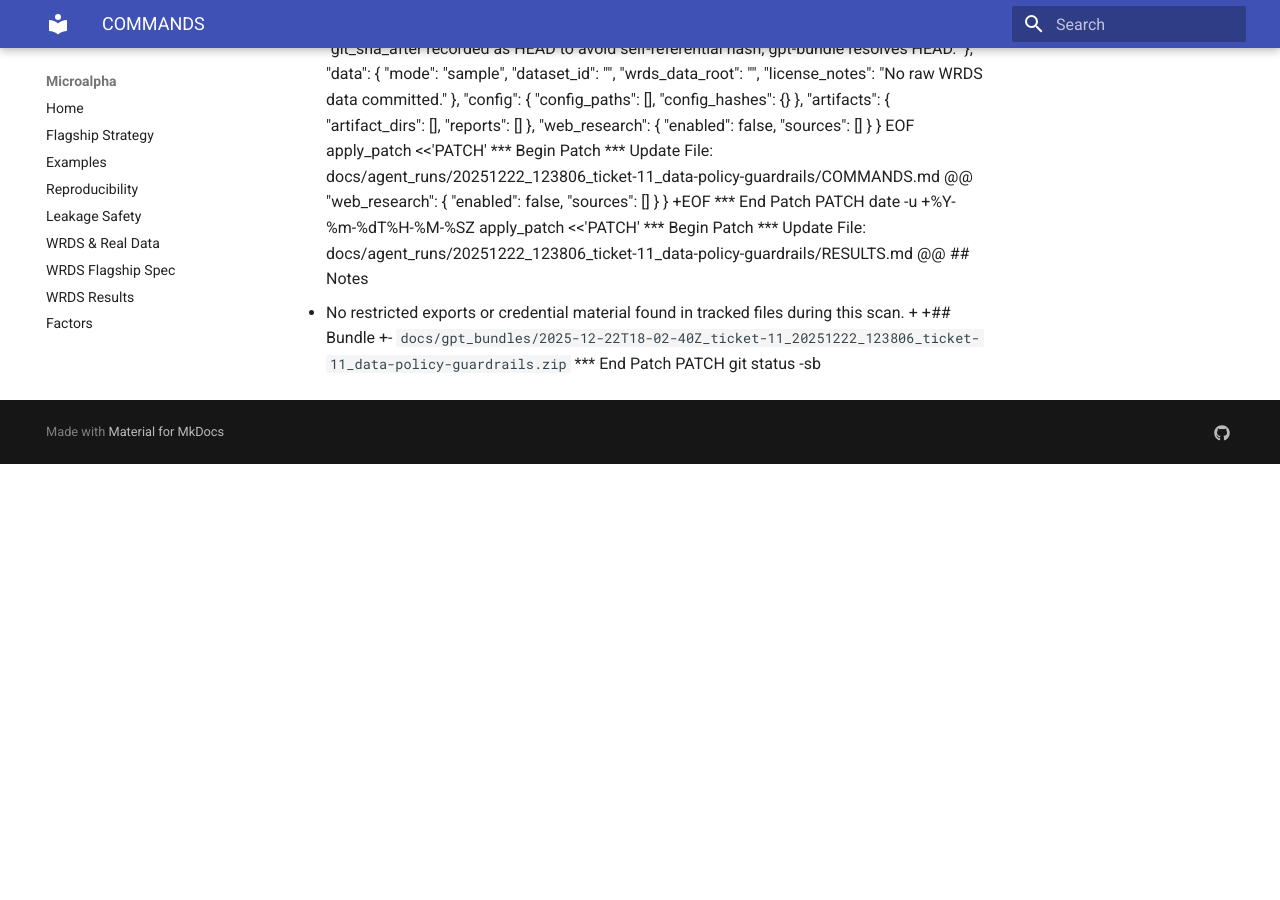
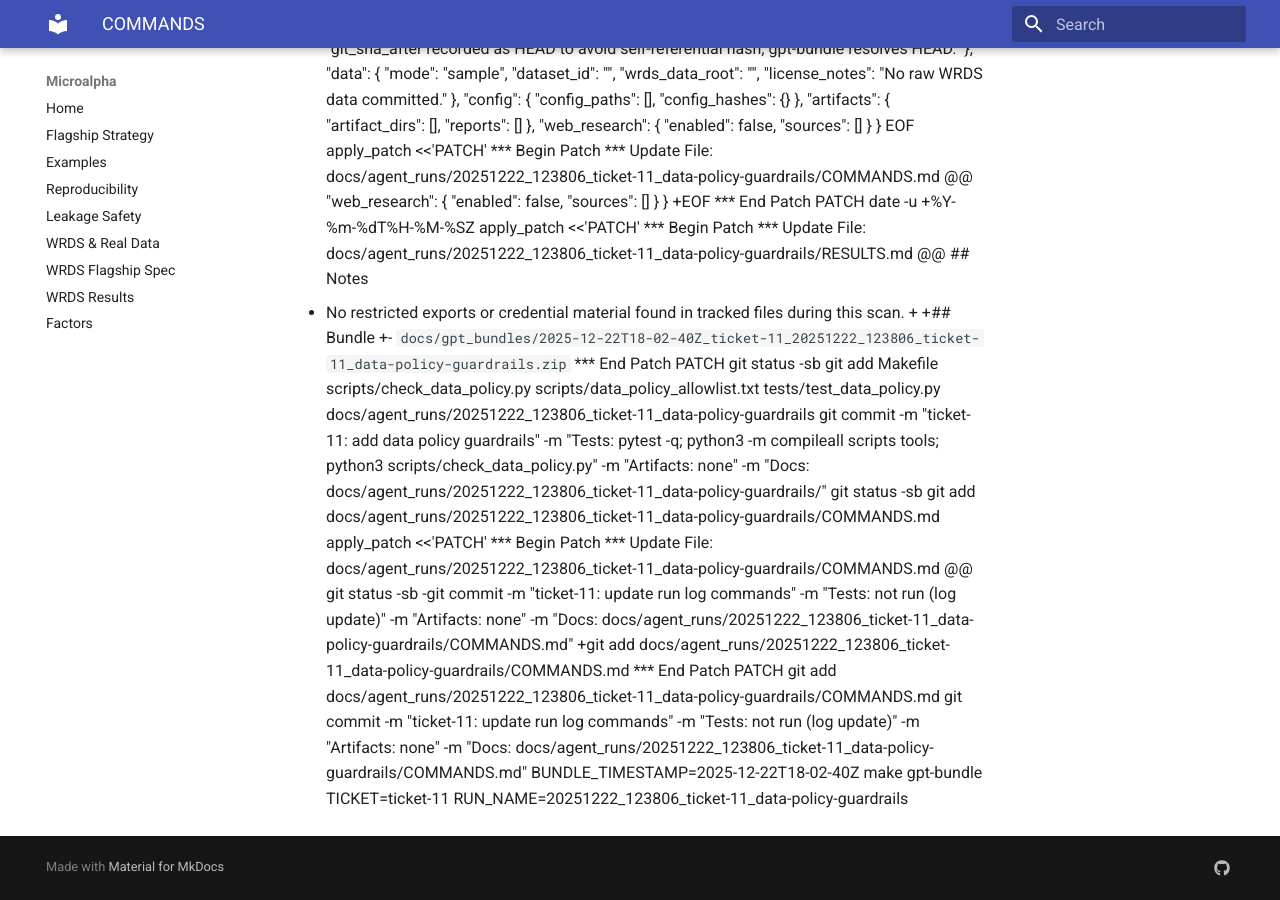
Before and after one commit to MateoBodon/microalpha, an MkDocs documentation site: the page built from docs/agent_runs/20251222_123806_ticket-11_data-policy-guardrails/COMMANDS.md, in a window 1280 px wide and 900 px high, scrolled down 8775 px. Built offline with MkDocs 1.6.1 and Material for MkDocs 9.7.7, drawn with Linux system fonts in a browser that asks for light colours; before the commit the page ends 9239 px from its top, so only the background shows below that.

Commit message:
ticket-11: update run log commands
Tests: not run (log update)

Artifacts: none

Docs: docs/agent_runs/20251222_123806_ticket-11_data-policy-guardrails/COMMANDS.md

```diff
--- a/docs/agent_runs/20251222_123806_ticket-11_data-policy-guardrails/COMMANDS.md
+++ b/docs/agent_runs/20251222_123806_ticket-11_data-policy-guardrails/COMMANDS.md
@@ -569,3 +569,19 @@ apply_patch <<'PATCH'
 *** End Patch
 PATCH
 git status -sb
+git add Makefile scripts/check_data_policy.py scripts/data_policy_allowlist.txt tests/test_data_policy.py docs/agent_runs/20251222_123806_ticket-11_data-policy-guardrails
+git commit -m "ticket-11: add data policy guardrails" -m "Tests: pytest -q; python3 -m compileall scripts tools; python3 scripts/check_data_policy.py" -m "Artifacts: none" -m "Docs: docs/agent_runs/20251222_123806_ticket-11_data-policy-guardrails/"
+git status -sb
+git add docs/agent_runs/20251222_123806_ticket-11_data-policy-guardrails/COMMANDS.md
+apply_patch <<'PATCH'
+*** Begin Patch
+*** Update File: docs/agent_runs/20251222_123806_ticket-11_data-policy-guardrails/COMMANDS.md
+@@
+ git status -sb
+-git commit -m "ticket-11: update run log commands" -m "Tests: not run (log update)" -m "Artifacts: none" -m "Docs: docs/agent_runs/20251222_123806_ticket-11_data-policy-guardrails/COMMANDS.md"
++git add docs/agent_runs/20251222_123806_ticket-11_data-policy-guardrails/COMMANDS.md
+*** End Patch
+PATCH
+git add docs/agent_runs/20251222_123806_ticket-11_data-policy-guardrails/COMMANDS.md
+git commit -m "ticket-11: update run log commands" -m "Tests: not run (log update)" -m "Artifacts: none" -m "Docs: docs/agent_runs/20251222_123806_ticket-11_data-policy-guardrails/COMMANDS.md"
+BUNDLE_TIMESTAMP=2025-12-22T18-02-40Z make gpt-bundle TICKET=ticket-11 RUN_NAME=20251222_123806_ticket-11_data-policy-guardrails
```
